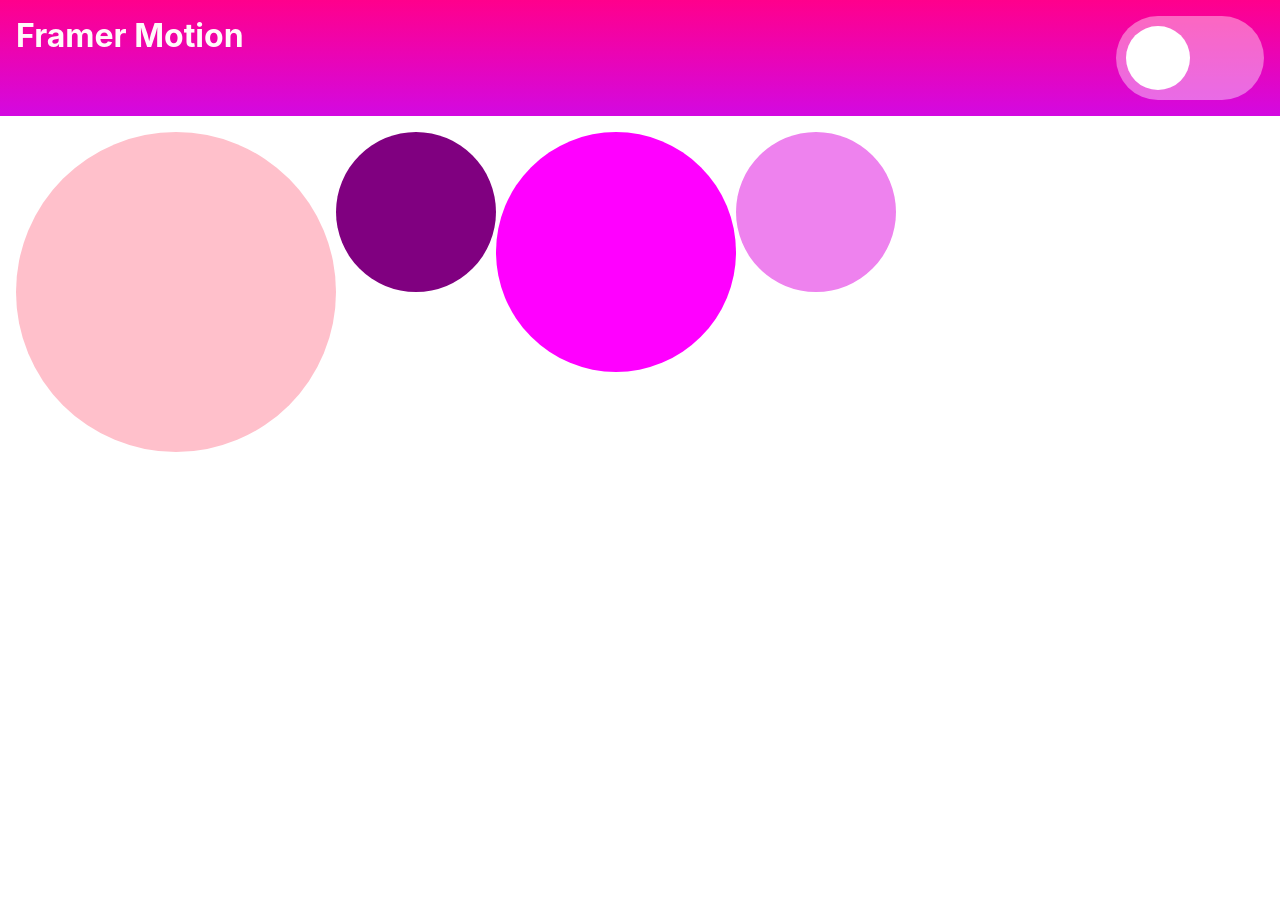
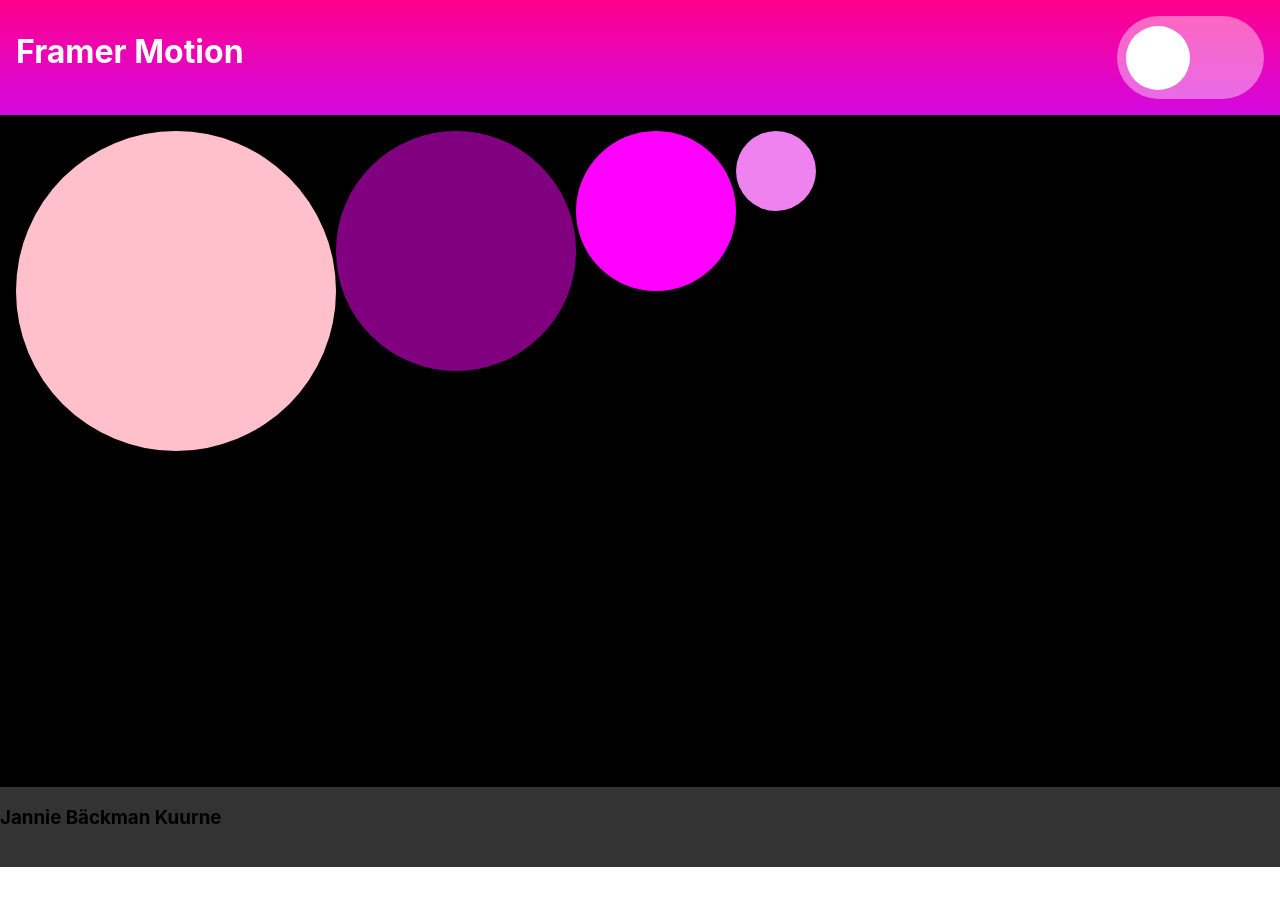
Before and after one commit to Jannie87/framerMotion, a React (Create React App) app: page / in a window 1280 px wide. Shown: the top 906 px of the page. After the commit the page ends 867 px from the top, so only its background shows below. Built offline with nearby package versions, Linux system fonts and the light colour scheme.

Commit message:
added footer

```diff
--- a/src/components/App.jsx
+++ b/src/components/App.jsx
@@ -1,6 +1,8 @@
 import { Component } from "react";
 import Header from "./Header";
 import Main from "./Main";
+import Footer from "./Footer";
+import "./app.css";
 
 class App extends Component {
   constructor(props) {
@@ -15,11 +17,9 @@
   render() {
     return (
       <div>
-        <Header
-          isListVisable={this.state.isListVisable}
-          onToggleList={this.toggleList}
-        />
-        <Main isListVisable={this.state.isListVisable} />
+        <Header />
+        <Main />
+        <Footer />
       </div>
     );
   }
--- /dev/null
+++ b/src/components/Footer.jsx
@@ -0,0 +1,11 @@
+import "./footer.css";
+
+function Footer(props) {
+  return (
+    <footer>
+      <h3> Jannie Bäckman Kuurne</h3>
+    </footer>
+  );
+}
+
+export default Footer;
--- /dev/null
+++ b/src/components/app.css
@@ -0,0 +1,3 @@
+body {
+  overflow: hidden;
+}
--- a/src/components/button.css
+++ b/src/components/button.css
@@ -1,20 +1,11 @@
-button {
-  background-color: whitesmoke;
-  font-size: 1rem;
-  font-weight: bold;
-  color: magenta;
-  border-radius: 50%;
-  border: none;
-}
-
 .switch {
   width: 8rem;
   height: 4rem;
   background-color: rgba(255, 255, 255, 0.4);
   display: flex;
   justify-content: flex-start;
-  border-radius: 50px;
-  padding: 10px;
+  border-radius: 3rem;
+  padding: 0.6rem;
   cursor: pointer;
 }
 
@@ -26,5 +17,5 @@
   width: 4rem;
   height: 4rem;
   background-color: white;
-  border-radius: 40px;
+  border-radius: 2.5rem;
 }
--- /dev/null
+++ b/src/components/footer.css
@@ -0,0 +1,6 @@
+footer {
+  display: flex;
+  flex-grow: 1;
+  background-color: #333;
+  height: 5rem;
+}
--- a/src/components/header.css
+++ b/src/components/header.css
@@ -9,6 +9,7 @@
 
 h1 {
   margin: 0;
+  padding-top: 1rem;
 }
 
 @media (max-width: 600px) {
--- a/src/components/main.css
+++ b/src/components/main.css
@@ -1,8 +1,9 @@
 .container {
+  background-color: black;
   display: flex;
   padding: 1rem;
   column-gap: 1rem;
-  height: 100vh;
+  height: 80vh;
   width: 100vw;
 }
 
@@ -20,23 +21,23 @@
 
 .two {
   border-radius: 50%;
-  width: 10rem;
-  height: 10rem;
+  width: 15rem;
+  height: 15rem;
   border-color: black;
   background-color: purple;
 }
 
 .three {
   border-radius: 50%;
-  width: 15rem;
-  height: 15rem;
+  width: 10rem;
+  height: 10rem;
   border-color: black;
   background-color: magenta;
 }
 .four {
   border-radius: 50%;
-  width: 10rem;
-  height: 10rem;
+  width: 5rem;
+  height: 5rem;
   border-color: black;
   background-color: violet;
 }
```
